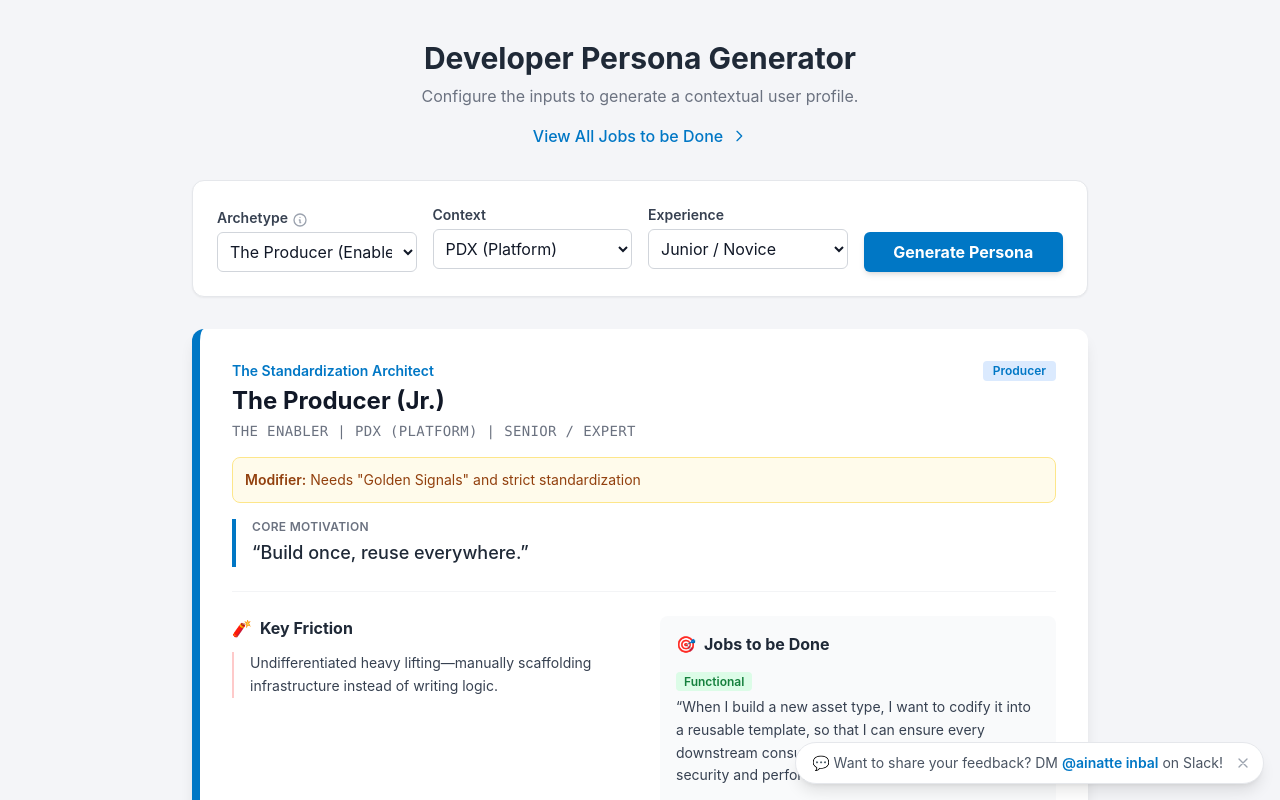
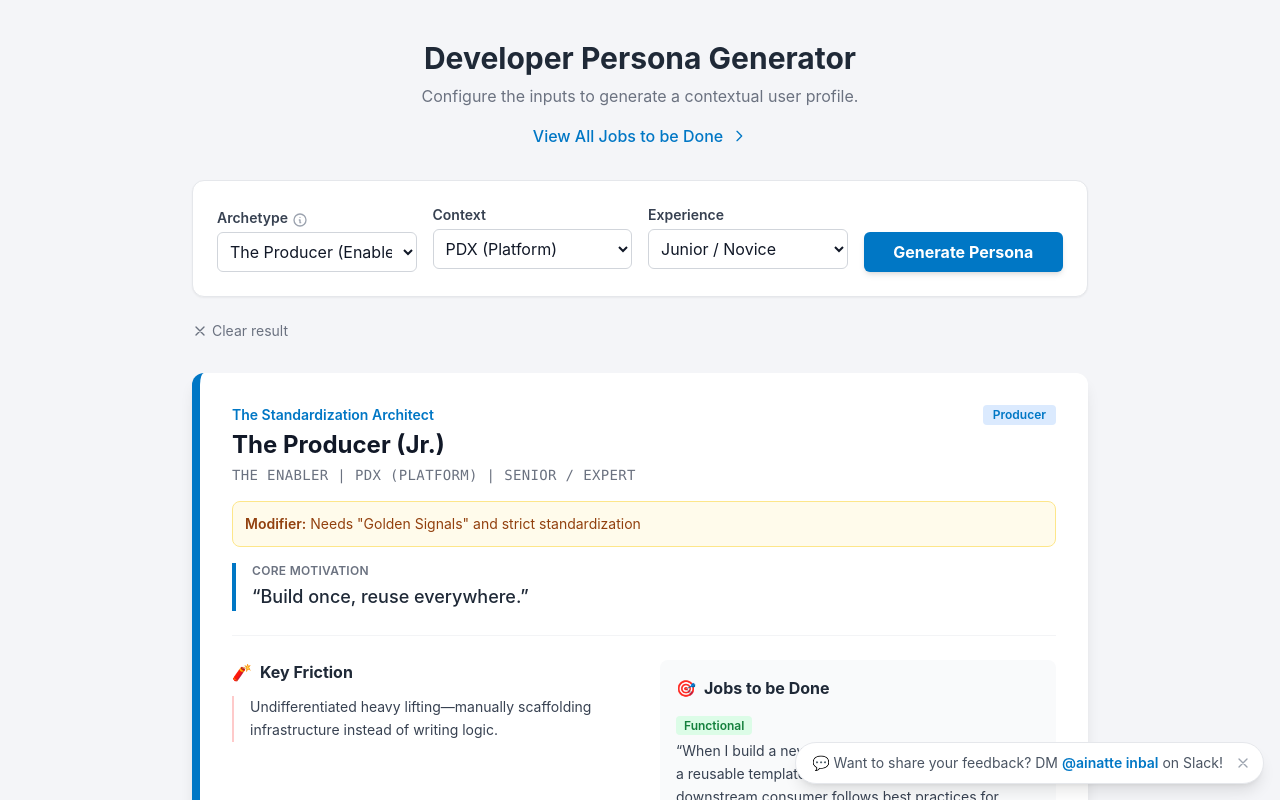
Before and after one commit to ainatte-inbal/personagenerator, a Next.js app: page / in a window 1280 px wide. Both pictures are taken after a click on the button "Generate Persona". Shown: the top 800 px of the page. Built offline with nearby package versions, Linux system fonts and the light colour scheme.

Commit message:
Add clear results button and make archetype header less prominent

```diff
--- a/app/page.tsx
+++ b/app/page.tsx
@@ -73,7 +73,28 @@ export default function Home() {
 
       {/* Show either Archetype Description OR Generated Persona */}
       {persona ? (
-        <PersonaCard persona={persona} />
+        <div className="max-w-4xl w-full">
+          <button
+            onClick={() => setPersona(null)}
+            className="mt-6 mb-2 text-sm text-gray-500 hover:text-gray-700 transition-colors flex items-center gap-1"
+          >
+            <svg
+              className="w-4 h-4"
+              fill="none"
+              stroke="currentColor"
+              viewBox="0 0 24 24"
+            >
+              <path
+                strokeLinecap="round"
+                strokeLinejoin="round"
+                strokeWidth={2}
+                d="M6 18L18 6M6 6l12 12"
+              />
+            </svg>
+            Clear result
+          </button>
+          <PersonaCard persona={persona} />
+        </div>
       ) : (
         <ArchetypeDescription archetype={archetype} />
       )}
--- a/components/ArchetypeDescription.tsx
+++ b/components/ArchetypeDescription.tsx
@@ -23,9 +23,9 @@ export default function ArchetypeDescription({
     <div className="max-w-4xl w-full mt-6 animate-fade-in-up">
       <div className="bg-white rounded-xl shadow-sm border border-gray-200 overflow-hidden">
         {/* Header */}
-        <div className="bg-gradient-to-r from-intuit-blue to-blue-600 px-6 py-4">
-          <h2 className="text-xl font-bold text-white">{titles[archetype]}</h2>
-          <p className="text-blue-100 italic mt-1">&ldquo;{desc.tagline}&rdquo;</p>
+        <div className="px-6 py-4 border-b border-gray-100">
+          <h2 className="text-lg font-semibold text-gray-700">{titles[archetype]}</h2>
+          <p className="text-gray-500 italic text-sm mt-1">&ldquo;{desc.tagline}&rdquo;</p>
         </div>
 
         <div className="p-6 space-y-6">
```
